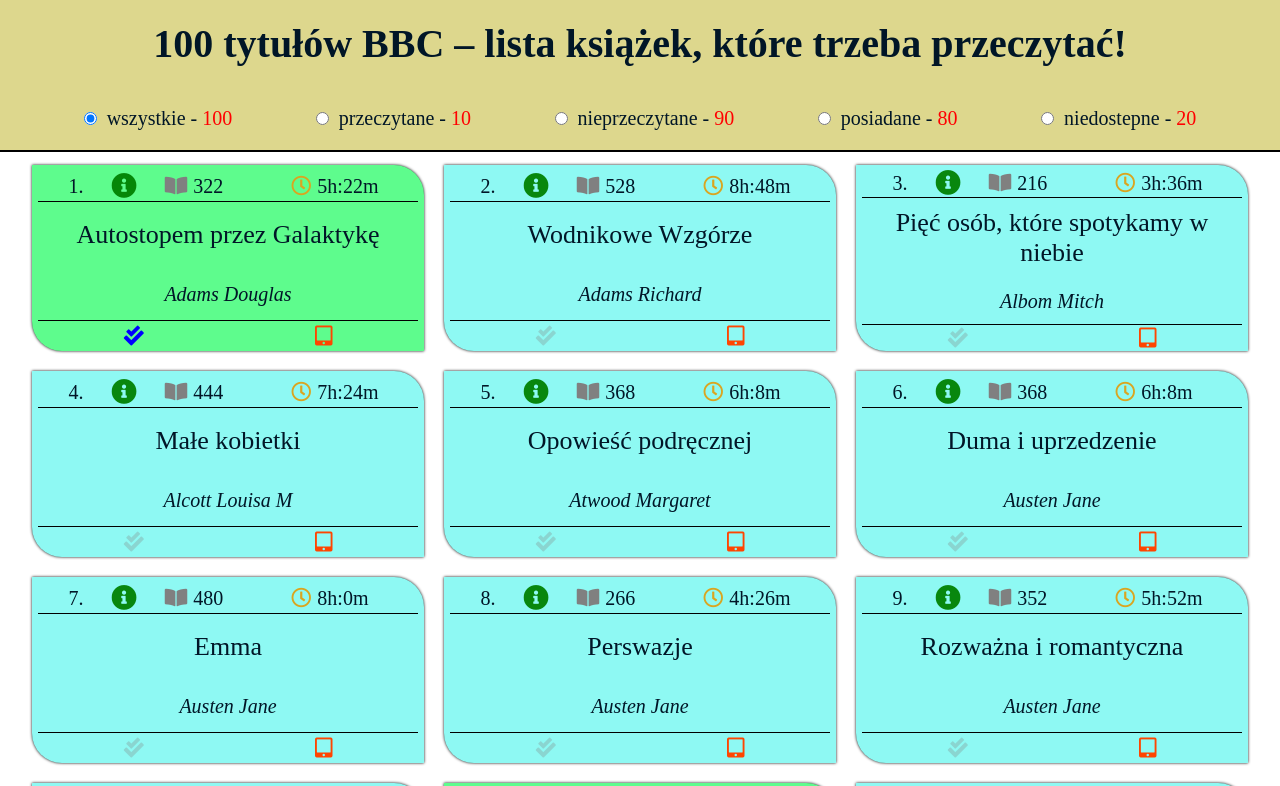
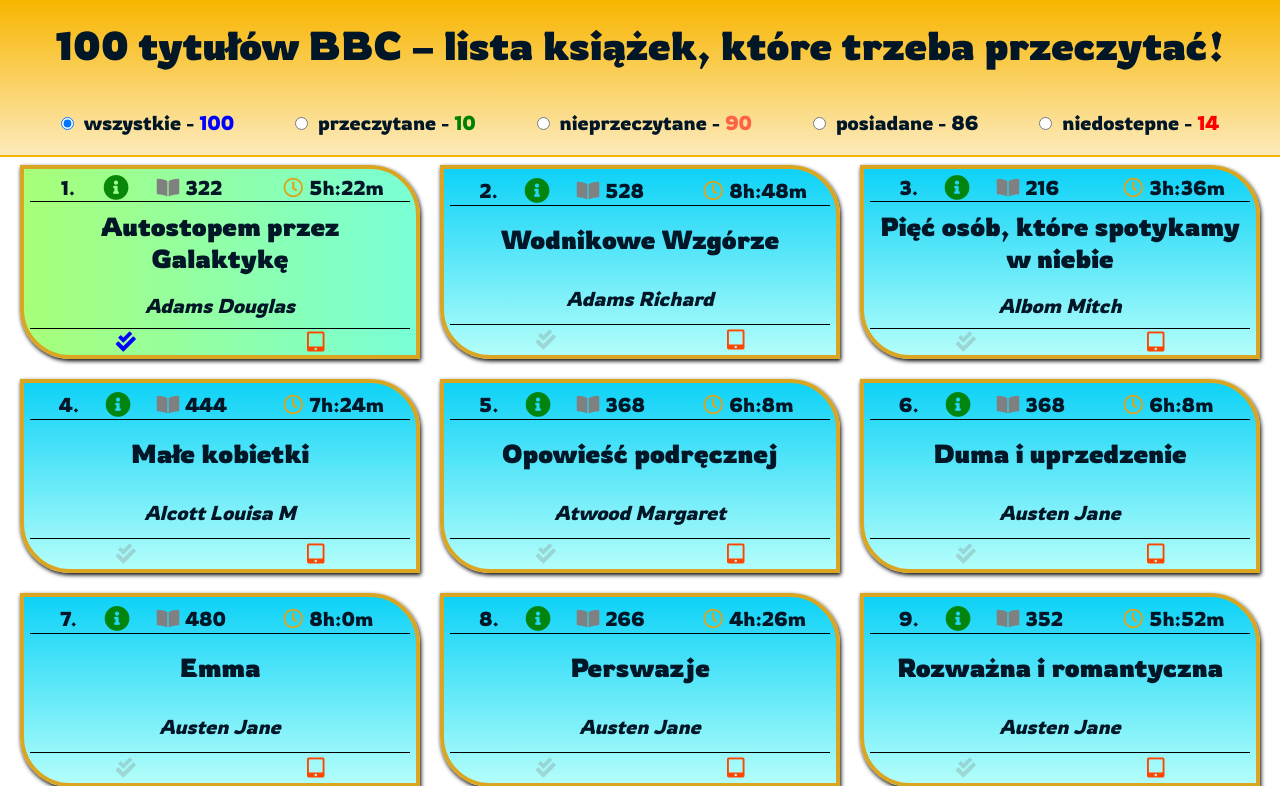
Before and after one commit to Zyar3k/book_lists_js, a website: page index.html in a window 1280 px wide. Shown: the top 786 px of the page. Drawn offline with Linux system fonts and the light colour scheme.

Commit message:
Change styles

```diff
--- a/data/dataStore.js
+++ b/data/dataStore.js
@@ -185,7 +185,7 @@
       title: "Jądro ciemności",
       author: "Conrad Joseph",
       readed: false,
-      available: false,
+      available: true,
       link: "https://lubimyczytac.pl/ksiazka/262117/jadro-ciemnosci",
       page: 160,
     },
@@ -374,7 +374,7 @@
       title: "Wyznania Gejszy",
       author: "Golden Arthur",
       readed: false,
-      available: false,
+      available: true,
       link: "https://lubimyczytac.pl/ksiazka/4801933/wyznania-gejszy",
       page: 463,
     },
@@ -392,7 +392,7 @@
       title: "O czym szumią wierzby",
       author: "Grahame Kenneth",
       readed: false,
-      available: false,
+      available: true,
       link: "https://lubimyczytac.pl/ksiazka/4803673/o-czym-szumia-wierzby",
       page: 172,
     },
@@ -491,7 +491,7 @@
       title: "Okruchy dnia",
       author: "Ishiguro Kazuo",
       readed: false,
-      available: false,
+      available: true,
       link: "https://lubimyczytac.pl/ksiazka/4808750/okruchy-dnia",
       page: 304,
     },
@@ -572,7 +572,7 @@
       title: "Pokuta",
       author: "McEwan Ian",
       readed: false,
-      available: false,
+      available: true,
       link: "https://lubimyczytac.pl/ksiazka/4814142/pokuta",
       page: 400,
     },
@@ -581,7 +581,7 @@
       title: "Moby Dick",
       author: "Melville Herman",
       readed: false,
-      available: false,
+      available: true,
       link: "https://lubimyczytac.pl/ksiazka/4914559/moby-dick",
       page: 296,
     },
@@ -682,7 +682,7 @@
       readed: false,
       available: false,
       link: "https://lubimyczytac.pl/ksiazka/4814597/jaskolki-i-amazonki",
-      page: "b.d.",
+      page: "0",
     },
     {
       key: 76,
@@ -700,7 +700,7 @@
       readed: false,
       available: false,
       link: "https://lubimyczytac.pl/cykl/143/harry-potter",
-      page: "b.d.",
+      page: "0",
     },
     {
       key: 78,
--- a/sass/style.scss
+++ b/sass/style.scss
@@ -1,28 +1,32 @@
+@import url('https://fonts.googleapis.com/css2?family=Rowdies:wght@300;400;700&display=swap');
+
 * {
   margin: 0;
   padding: 0;
 }
 
 body {
-  // background: lightgrey;
   font-size: 20px;
   color: #011627;
-  // background: #DDD78D;
-
-
+  font-family: 'Rowdies', cursive;
 }
 
 header {
-  border-bottom: 2px solid black;
+  border-bottom: 2px solid #f8b500;
   position: fixed;
   top: 0;
   width: 100%;
-  background: #DDD78D;
+  background: #fceabb;  /* fallback for old browsers */
+  background: -webkit-linear-gradient(to bottom, #f8b500, #fceabb);  /* Chrome 10-25, Safari 5.1-6 */
+  background: linear-gradient(to bottom, #f8b500, #fceabb); /* W3C, IE 10+/ Edge, Firefox 16+, Chrome 26+, Opera 12+, Safari 7+ */
+
+
   z-index: 997;
 
   h1 {
     text-align: center;
     padding: 20px 0;
+    font-weight: bold;
   }
 
   .statsWrapp {
@@ -30,19 +34,28 @@
     justify-content: space-evenly;
     align-items: center;
     padding: 20px 0;
+    font-weight: regular;
 
     .bookStat {
 
       input {
         cursor: pointer;
         margin-right: 10px;
-        label {
-
-
-        }
       }
 
-      .digitBook {
+      .allBooks.digitBook {
+          color: blue;
+      }
+
+      .readedNo.digitBook {
+        color: green;
+      }
+
+      .unreadedNo.digitBook {
+        color: tomato;
+      }
+
+      .unavailableNo.digitBook {
         color: red;
       }
     }
@@ -64,21 +77,26 @@
   margin: 10px;
   padding: 6px;
   padding-bottom: 0;
-  border-bottom-left-radius: 30px;
-  border-top-right-radius: 30px;
-  box-shadow: 0 0 3px black;
+  border-bottom-left-radius: 50px;
+  border-top-right-radius: 50px;
+  border: 4px solid goldenrod;
+  box-shadow: 1px 2px 4px black;
 
   &.hide {
     display: none;
   }
 
   &.trueRead {
-    // background: rgba(0, 128, 0, 0.2);
-    background: #5EFC8D;
+    background: #a8ff78;  /* fallback for old browsers */
+    background: -webkit-linear-gradient(to left, #78ffd6, #a8ff78);  /* Chrome 10-25, Safari 5.1-6 */
+    background: linear-gradient(to left, #78ffd6, #a8ff78); /* W3C, IE 10+/ Edge, Firefox 16+, Chrome 26+, Opera 12+, Safari 7+ */
+
   }
   &.falseRead {
-    // background: rgba(0, 0, 139, 0.2);
-    background: #8EF9F3;
+    background: #B2FEFA;  /* fallback for old browsers */
+    background: -webkit-linear-gradient(to bottom, #0ED2F7, #B2FEFA);  /* Chrome 10-25, Safari 5.1-6 */
+    background: linear-gradient(to bottom, #0ED2F7, #B2FEFA); /* W3C, IE 10+/ Edge, Firefox 16+, Chrome 26+, Opera 12+, Safari 7+ */
+
   }
 }
 
@@ -102,9 +120,7 @@
 
     a {
       text-decoration: none;
-      // color: #15B097;
       color: green;
-
 
       &:hover {
         color: red;
@@ -124,7 +140,6 @@
           transform: scale(1.3);
         }
       }
-
     }
   }
 
@@ -160,6 +175,7 @@
   justify-content: center;
   align-items: center;
   text-align: center;
+  font-weight: bold;
 }
 
 .bookAuthor {
@@ -169,6 +185,7 @@
   align-items: center;
   padding: 10px 0;
   font-style: italic;
+  font-weight: light;
 }
 
 .myInfo {
```
Also changed, not shown: css/style.css, 1 other file.
